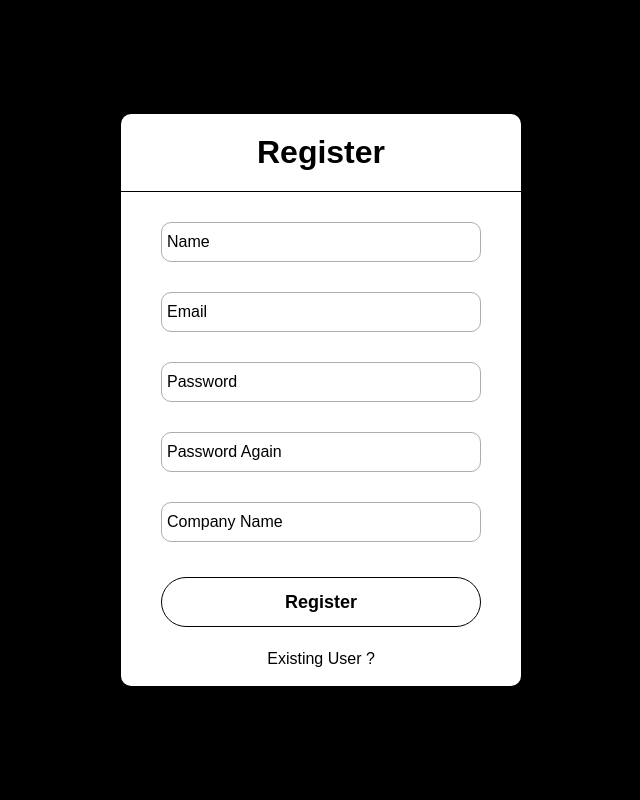
After one commit to e9mgund/inventory-management, a Django app: page /register/ in a window 1280 px wide. The commit adds this page. Shown: the whole page, without its empty margins (319-959 px from the left). Run offline with Django 4.2, Linux system fonts and the light colour scheme.

Commit message:
Templates

```diff
--- /dev/null
+++ b/inventory_management/inventorymanager/static/inventorymanager/login.css
@@ -0,0 +1,112 @@
+* {
+    font-family: Arial, Helvetica, sans-serif;
+    margin: 0;
+    padding: 0;
+    box-sizing: border-box;
+}
+
+body {
+    height: 100vh;
+    margin: 0;
+    padding: 0;
+    overflow: hidden;
+    background-color: black;
+}
+
+
+.center {
+    position: absolute;
+    top: 50%;
+    left: 50%;
+    width: 400px;
+    background: white;
+    transform: translate(-50%, -50%);
+    border-radius: 10px;
+}
+
+.center h1{
+    text-align: center;
+    padding: 20px 0;
+    border-bottom: 1px solid black;
+}
+
+.center form {
+    padding: 0 40px;
+    box-sizing: border-box;
+}
+
+form .input {
+    position: relative;
+    margin: 30px 0;
+}
+
+.input input {
+    width: 100%;
+    padding: 0 5px;
+    height: 40px;
+    font-size: 16px;
+    outline: none;
+    border: 1px solid #adadad;
+    border-radius: 10px;
+    color: black;
+    background: none;
+}
+
+.input input:focus {
+    border: 2px solid black;
+}
+
+::placeholder {
+    color: black;
+    opacity: 1;
+}
+
+.pass {
+    position: relative;
+    margin: 5px 0 14px 5px;
+}
+
+.pass a {
+    text-decoration: none;
+    color: black;
+    cursor: pointer;
+}
+
+.pass a:hover {
+    text-decoration: underline;
+}
+
+.center button {
+    width: 100%;
+    height: 50px;
+    border: 1px solid;
+    background: white;
+    color: black;
+    cursor: pointer;
+    border-radius: 25px;
+    font-size: 18px;
+    font-weight: 700;
+    outline: none;
+    margin: 5px 0;
+}
+
+.center button:hover {
+    background: black;
+    color: white;
+    transition: .5s;
+}
+
+.newuser {
+    text-align: center;
+    margin: 18px 0;
+    font-size: 16px;
+    color: black;
+}
+.newuser a {
+    color: black;
+    text-decoration: none;
+}
+
+.newuser a:hover {
+    text-decoration: underline;
+}
--- /dev/null
+++ b/inventory_management/inventorymanager/templates/inventorymanager/register.html
@@ -0,0 +1,35 @@
+<!DOCTYPE html>
+<html lang="en">
+<head>
+    <meta charset="UTF-8">
+    <meta name="viewport" content="width=device-width, initial-scale=1.0">
+    <title>Register</title>
+    {% load static %}
+    <link rel="stylesheet" href="{% static 'inventorymanager/login.css' %}">
+</head>
+<body>
+    <div class="center">
+    <h1>Register</h1>
+    <form action="" method="post">
+        {% csrf_token %}
+        <div class="input">
+        <input type="text" placeholder="Name">
+        </div>
+        <div class="input">
+        <input type="email" placeholder="Email">
+        </div>
+        <div class="input">
+        <input type="password" placeholder="Password">
+        </div>
+        <div class="input">
+        <input type="password" name="" id="" placeholder="Password Again">
+        </div>
+        <div class="input">
+        <input type="text" placeholder="Company Name">
+        </div>
+        <button type="submit">Register</button>
+        <div class="newuser"><a href="#">Existing User ?</a></div>
+    </form>
+    </div>
+</body>
+</html>
--- a/inventory_management/inventorymanager/urls.py
+++ b/inventory_management/inventorymanager/urls.py
@@ -7,4 +7,7 @@ app_name = "tournament"
 
 urlpatterns = [
     path("", generic.TemplateView.as_view(template_name="inventorymanager/base.html")),
+    path("login/",generic.TemplateView.as_view(template_name="inventorymanager/login.html")),
+    path("register/",generic.TemplateView.as_view(template_name="inventorymanager/register.html"),name="register"),
+    path("settings/",generic.TemplateView.as_view(template_name="inventorymanager/settings.html"))
 ]
--- a/inventory_management/inventorymanager/views.py
+++ b/inventory_management/inventorymanager/views.py
@@ -2,3 +2,8 @@ from django.shortcuts import render
 from django.views import generic
 
 # Create your views here.
+def LoginView(request):
+    if request.method == "POST":
+        pass
+    else:
+        return render(request,"inventorymanager/register.html")
```
Also changed, not shown: inventory_management/inventorymanager/static/inventorymanager/base.css (+10 -1 lines), inventory_management/inventorymanager/templates/inventorymanager/base.html (+7 -4 lines), inventory_management/inventorymanager/templates/inventorymanager/login.html (added, +27 -0 lines), inventory_management/inventorymanager/templates/inventorymanager/overview.css (added, +7 -0 lines), inventory_management/inventorymanager/templates/inventorymanager/overview.html (added, +26 -0 lines), inventory_management/inventorymanager/templates/inventorymanager/settings.html (added, +21 -0 lines), inventory_management/inventorymanager/static/inventorymanager/settings.css (added).
